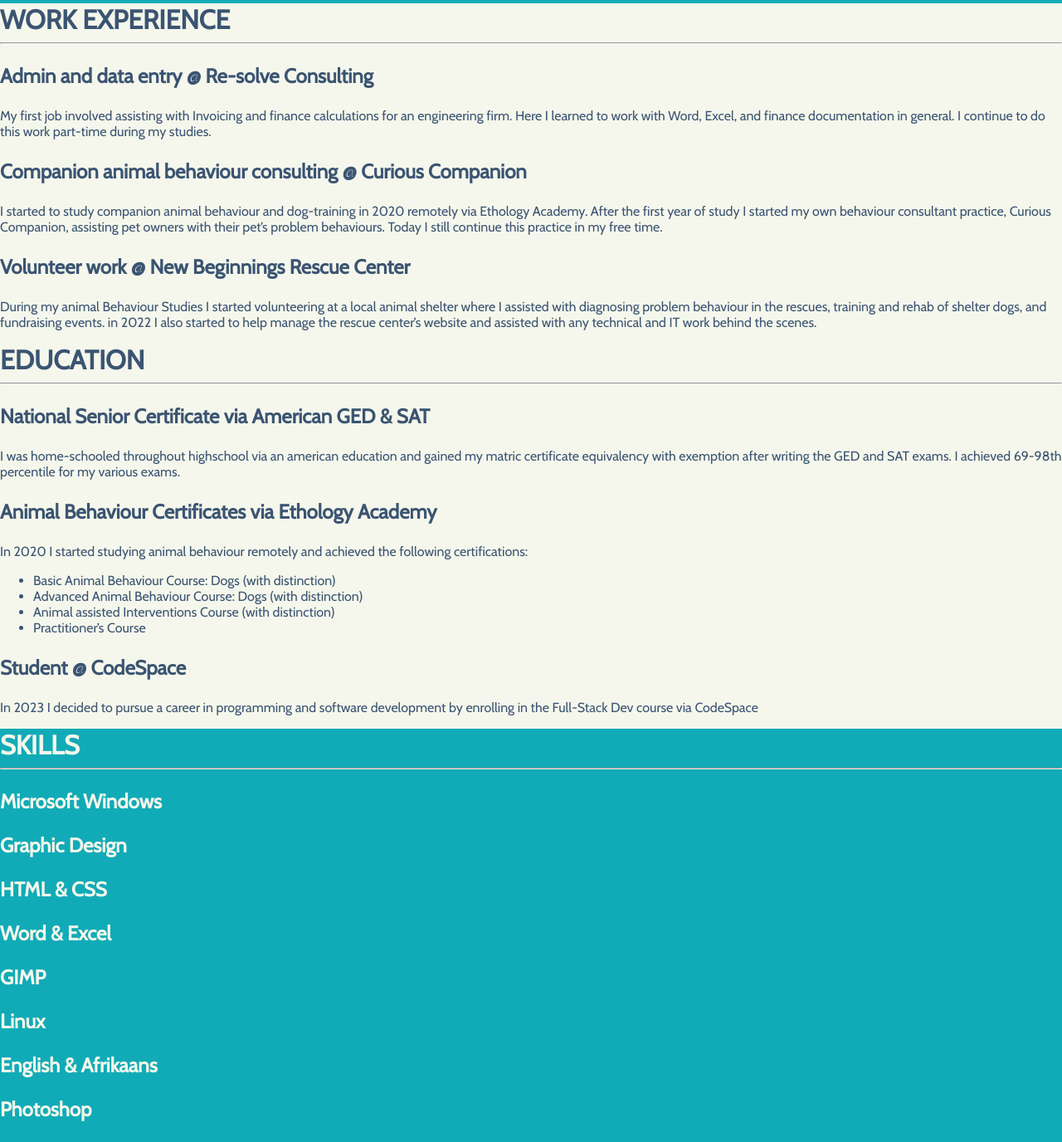
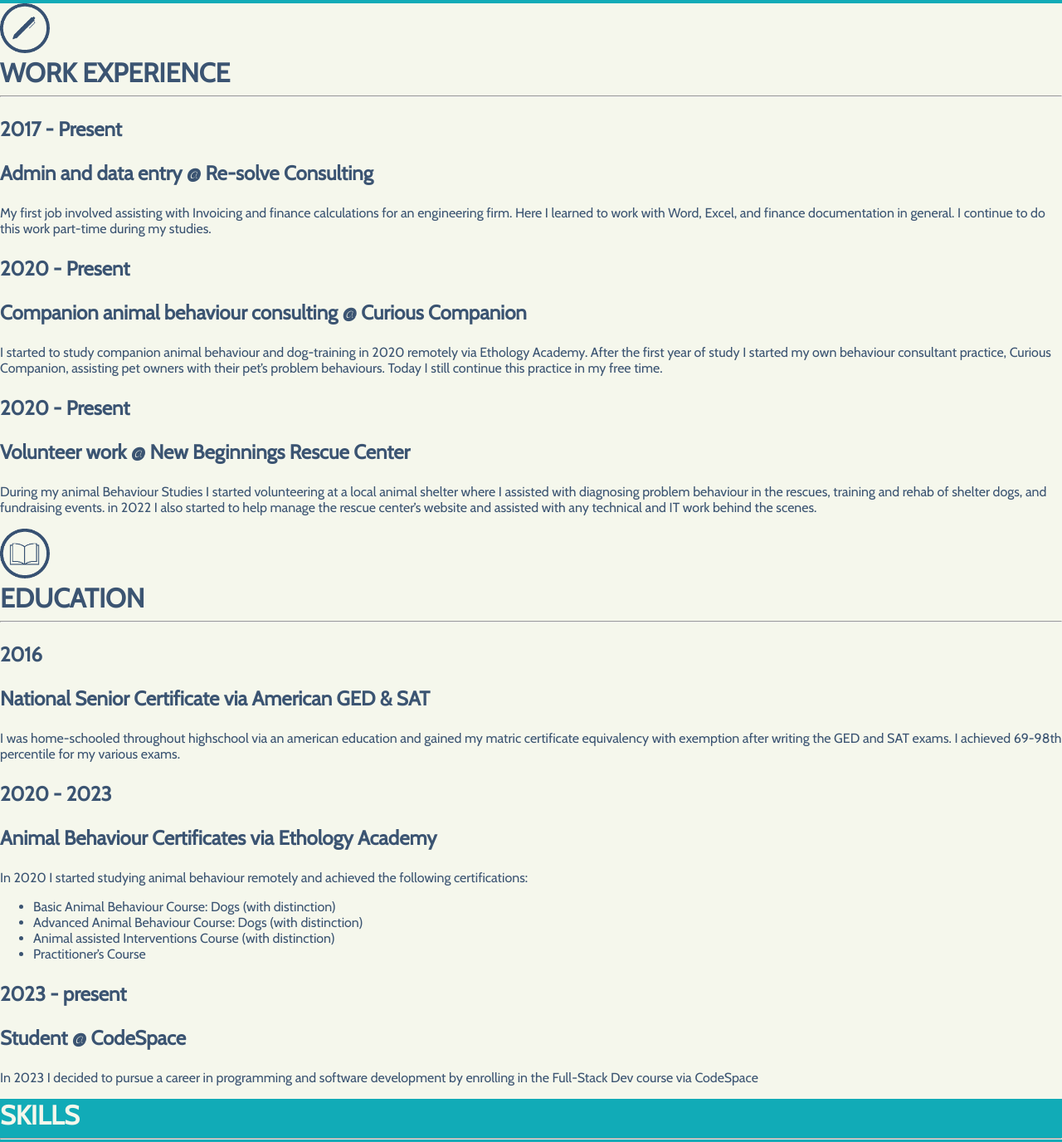
Before and after one commit to Arc4d3-G/DEWBRE300_FTO2308_GroupB_DewaldBreed_ITW_Final_Digital_Resume, a plain HTML site: page index.html in a window 1280 px wide. Shown: the part 505-1881 px from the top of the page at 83% size. Drawn offline with nearby package versions, Linux system fonts and the light colour scheme.

Commit message:
html v2 - edited article section

```diff
--- a/index.html
+++ b/index.html
@@ -40,52 +40,96 @@
       <a href="#contact">Contact</a>
     </nav>
     <!-- === ARTICLE === -->
-    <article class="offwhite">
+    <article class="article-container offwhite">
       <!-- === article/EXPERIENCE -->
-      <section>
+      <section class="experience-container">
+        <div class="experience-head">
+          <img
+            src="/images/pen.png"
+            alt="book icon"
+            width="60px"
+            height="60px"
+          />
           <h2 id="experience">WORK EXPERIENCE</h2>
+        </div>
         <hr />
         <!-- ---------------------------------- -->
+        <div class="experience-content vl">
+          <div class="grid-left">
+            <h3>2017 - Present</h3>
+          </div>
+          <div class="grid-right">
             <h3>Admin and data entry @ Re-solve Consulting</h3>
             <p>
               My first job involved assisting with Invoicing and finance
               calculations for an engineering firm. Here I learned to work with
-          Word, Excel, and finance documentation in general. I continue to do
-          this work part-time during my studies.
+              Word, Excel, and finance documentation in general. I continue to
+              do this work part-time during my studies.
             </p>
+          </div>
+          <div class="grid-left">
+            <h3>2020 - Present</h3>
+          </div>
+          <div class="grid-right">
             <h3>Companion animal behaviour consulting @ Curious Companion</h3>
             <p>
-          I started to study companion animal behaviour and dog-training in 2020
-          remotely via Ethology Academy. After the first year of study I started
-          my own behaviour consultant practice, Curious Companion, assisting pet
-          owners with their pet’s problem behaviours. Today I still continue
-          this practice in my free time.
+              I started to study companion animal behaviour and dog-training in
+              2020 remotely via Ethology Academy. After the first year of study
+              I started my own behaviour consultant practice, Curious Companion,
+              assisting pet owners with their pet’s problem behaviours. Today I
+              still continue this practice in my free time.
             </p>
+          </div>
+          <div class="grid-left">
+            <h3>2020 - Present</h3>
+          </div>
+          <div class="grid-right">
             <h3>Volunteer work @ New Beginnings Rescue Center</h3>
             <p>
-          During my animal Behaviour Studies I started volunteering at a local
-          animal shelter where I assisted with diagnosing problem behaviour in
-          the rescues, training and rehab of shelter dogs, and fundraising
-          events. in 2022 I also started to help manage the rescue center’s
-          website and assisted with any technical and IT work behind the scenes.
+              During my animal Behaviour Studies I started volunteering at a
+              local animal shelter where I assisted with diagnosing problem
+              behaviour in the rescues, training and rehab of shelter dogs, and
+              fundraising events. in 2022 I also started to help manage the
+              rescue center’s website and assisted with any technical and IT
+              work behind the scenes.
             </p>
+          </div>
+        </div>
       </section>
       <!-- === article/EDUCATION === -->
-      <section>
+      <section class="education-container">
+        <div class="education-head">
+          <img
+            src="/images/book.png"
+            alt="book icon"
+            width="60px"
+            height="60px"
+          />
           <h2 id="education">EDUCATION</h2>
+        </div>
         <hr />
         <!-- ---------------------------------- -->
+        <div class="education-content vl">
+          <div class="grid-left">
+            <h3>2016</h3>
+          </div>
+          <div class="grid-right">
             <h3>National Senior Certificate via American GED & SAT</h3>
             <p>
-          I was home-schooled throughout highschool via an american education
-          and gained my matric certificate equivalency with exemption after
-          writing the GED and SAT exams. I achieved 69-98th percentile for my
-          various exams.
+              I was home-schooled throughout highschool via an american
+              education and gained my matric certificate equivalency with
+              exemption after writing the GED and SAT exams. I achieved 69-98th
+              percentile for my various exams.
             </p>
+          </div>
+          <div class="grid-left">
+            <h3>2020 - 2023</h3>
+          </div>
+          <div class="grid-right">
             <h3>Animal Behaviour Certificates via Ethology Academy</h3>
             <p>
-          In 2020 I started studying animal behaviour remotely and achieved the
-          following certifications:
+              In 2020 I started studying animal behaviour remotely and achieved
+              the following certifications:
             </p>
             <ul>
               <li>Basic Animal Behaviour Course: Dogs (with distinction)</li>
@@ -93,17 +137,29 @@
               <li>Animal assisted Interventions Course (with distinction)</li>
               <li>Practitioner’s Course</li>
             </ul>
+          </div>
+          <div class="grid-left">
+            <h3>2023 - present</h3>
+          </div>
+          <div class="grid-right">
             <h3>Student @ CodeSpace</h3>
             <p>
               In 2023 I decided to pursue a career in programming and software
-          development by enrolling in the Full-Stack Dev course via CodeSpace
+              development by enrolling in the Full-Stack Dev course via
+              CodeSpace
             </p>
+          </div>
+        </div>
       </section>
+    </article>
     <!-- === SKILLS === -->
-      <section class="lightblue">
+    <section class="skills-head lightblue">
+      <div>
         <h2 id="skills">SKILLS</h2>
         <hr />
+      </div>
       <!-- ---------------------------------- -->
+      <div class="skills-content">
         <h3>Microsoft Windows</h3>
         <h3>Graphic Design</h3>
         <h3>HTML & CSS</h3>
@@ -113,10 +169,15 @@
         <h3>English & Afrikaans</h3>
         <h3>Photoshop</h3>
         <h3>Basic Javascript</h3>
-
+      </div>
+    </section>
+    <section class="interests-head lightblue">
+      <div>
         <h2>INTERESTS & CHARACTERISTICS</h2>
         <hr />
+      </div>
       <!-- ---------------------------------- -->
+      <div class="interests-content">
         <h3>Creative</h3>
         <h3>Efficient</h3>
         <h3>Music</h3>
@@ -126,10 +187,10 @@
         <h3>Patient & Kind</h3>
         <h3>Detail-oriented</h3>
         <h3>Nature & Animals</h3>
+      </div>
     </section>
-    </article>
     <!-- === FOOTER === -->
-    <footer class="darkblue">
+    <footer class="footer darkblue">
       <section>
         <h2 id="contact">CONTACT</h2>
         <hr />
```
Lines whose indentation alone changed are shown as unchanged.
